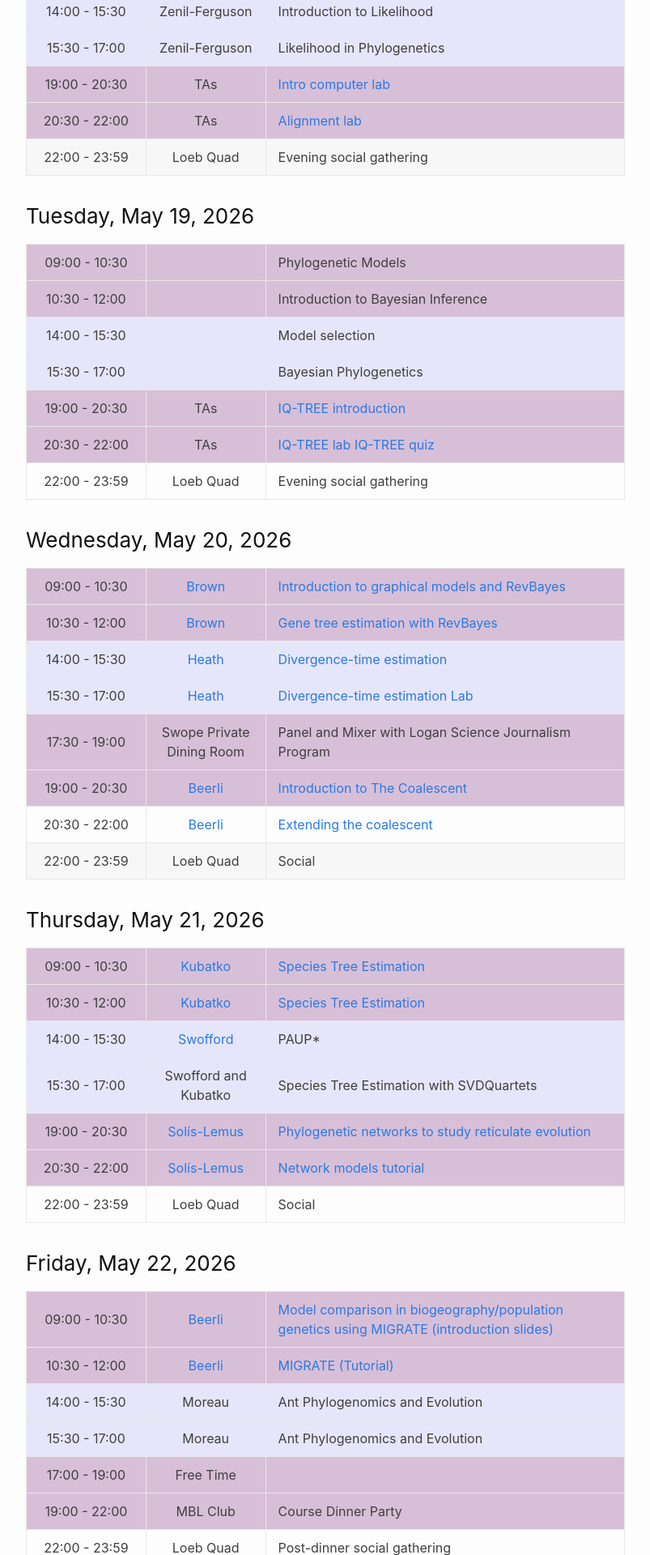
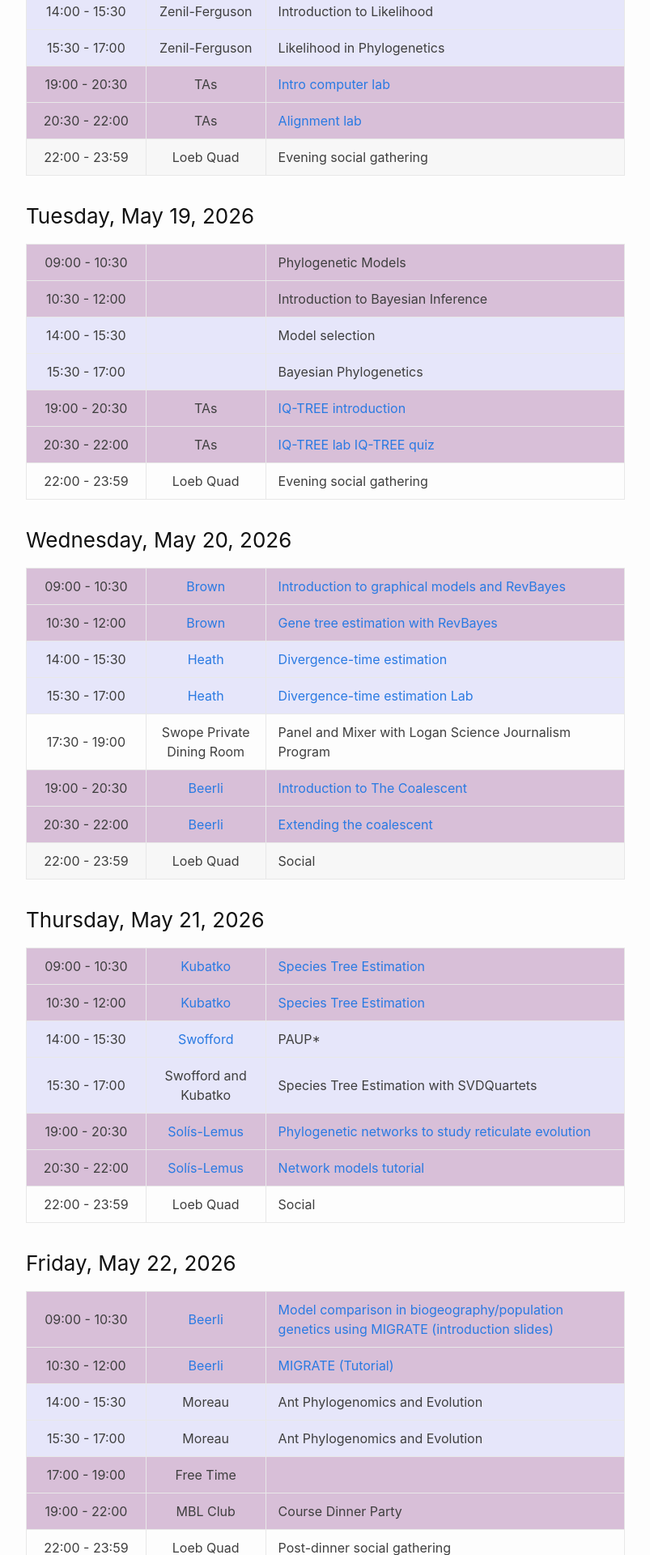
Before and after one commit to molevolworkshop/molevolworkshop.github.io, a Jekyll site: the page built from schedule.md, in a window 1280 px wide. Shown: the part 863-2783 px from the top of the page at 81% size, without its empty margins (238-1041 px from the left). Built offline with Jekyll 4.4.1, drawn with Linux system fonts in a browser that asks for light colours.

Commit message:
Updating Wed table format

```diff
--- a/schedule.md
+++ b/schedule.md
@@ -50,7 +50,7 @@ All sessions are in Loeb G70 (basement of Loeb building)
  19:00 - 20:30 | [Beerli](/faculty-beerli/)           | [Introduction to The Coalescent]({{ site.baseurl }}/faculty/beerli/pdf/coalescence1-mbl2025.pdf)
  20:30 - 22:00 | [Beerli](/faculty-beerli/)           | [Extending the coalescent]({{ site.baseurl }}/faculty/beerli/pdf/coalescence2-mbl2025.pdf)
  22:00 - 23:59 | Loeb Quad                            | Social
-{:.daily-schedule-std}
+{:.daily-schedule-wed}
 
 ### Thursday, May 21, 2026
 
```
